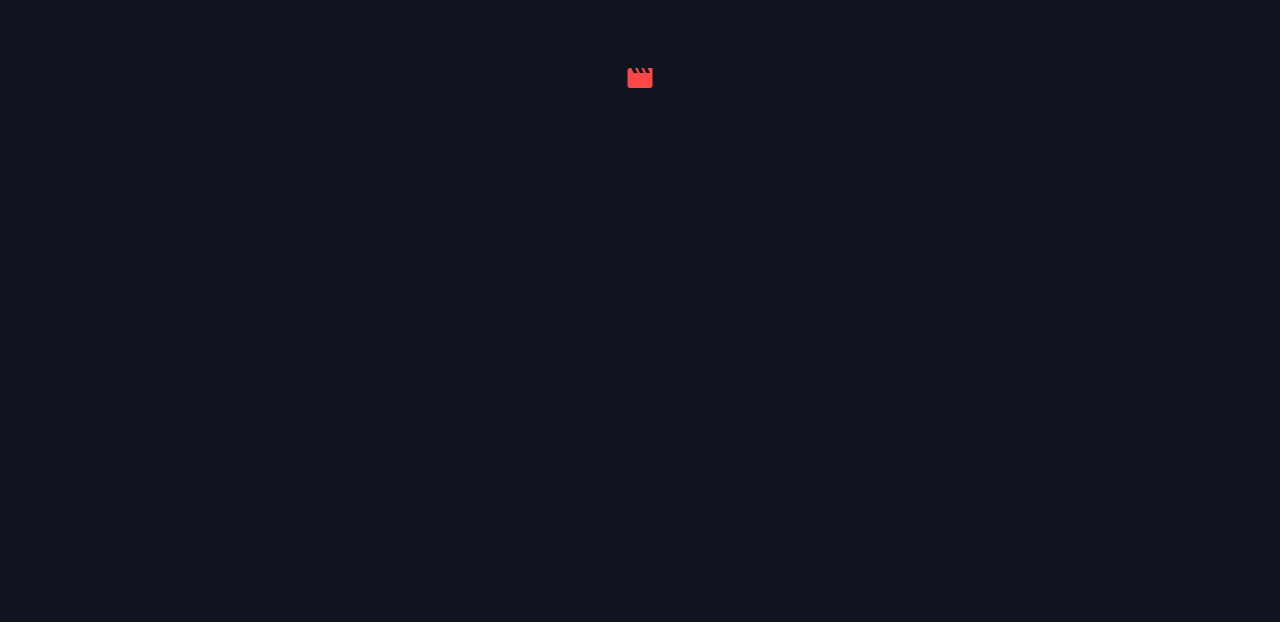
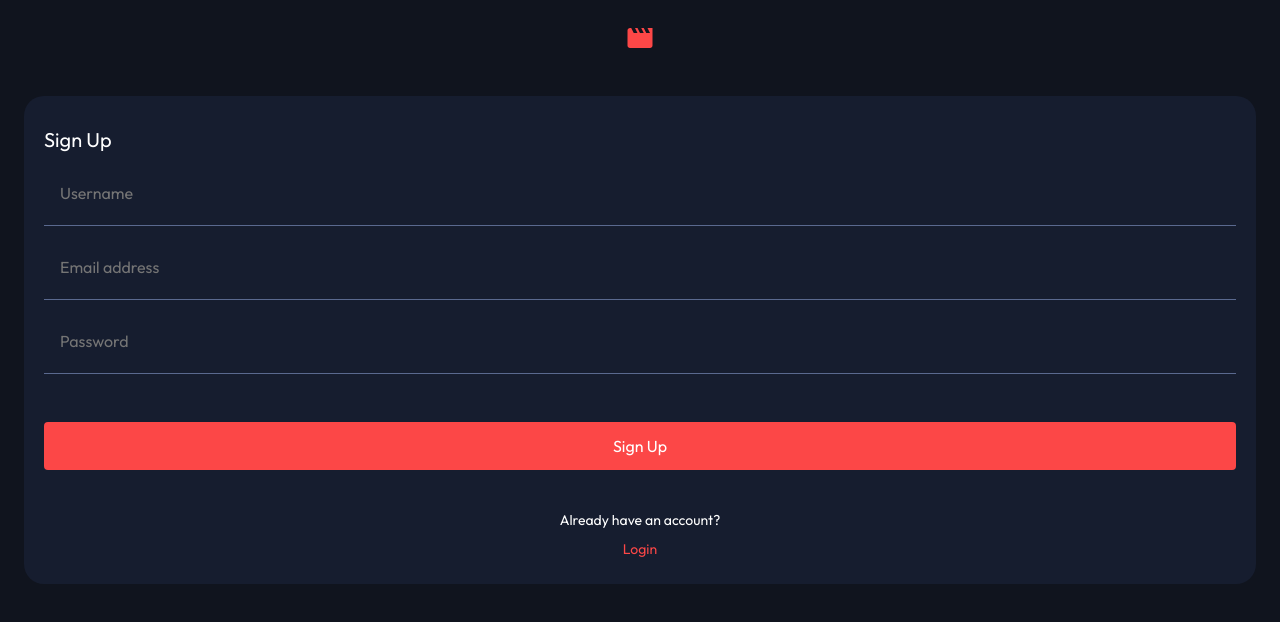
Before and after one commit to Oleksandr-Berd/Entertainment, a React (Create React App) app: page /auth/registration in a window 1280 px wide. Shown: the top 622 px of the page. Built offline with nearby package versions, Linux system fonts and the light colour scheme.

Commit message:
small correction in TS

```diff
--- a/package.json
+++ b/package.json
@@ -3,6 +3,7 @@
   "version": "0.1.0",
   "private": true,
   "dependencies": {
+    "@reduxjs/toolkit": "^1.9.5",
     "@testing-library/jest-dom": "^5.14.1",
     "@testing-library/react": "^13.0.0",
     "@testing-library/user-event": "^13.2.1",
@@ -14,6 +15,7 @@
     "bootstrap": "^5.3.0",
     "components": "^0.1.0",
     "formik": "^2.4.2",
+    "joi": "^17.9.2",
     "react": "^18.2.0",
     "react-bootstrap": "^2.8.0",
     "react-dom": "^18.2.0",
@@ -22,6 +24,7 @@
     "react-router": "^6.13.0",
     "react-router-dom": "^6.13.0",
     "react-scripts": "5.0.1",
+    "redux-persist": "^6.0.0",
     "styled": "^1.0.0",
     "styled-components": "^6.0.0-rc.3",
     "typescript": "^4.4.2",
--- a/src/Pages/AuthPage/AuthPage.tsx
+++ b/src/Pages/AuthPage/AuthPage.tsx
@@ -3,6 +3,7 @@ import { ReactComponent as LogoSvg } from "assets/icons/logoMobile.svg"
 import * as SC from './AuthPageStyled'
 import { useLocation } from "react-router";
 import LoginForm from "components/LoginForm/LoginForm";
+import RegistrationForm from "components/RegistrationForm/RegistrationForm";
 
 const AuthPage: React.FC = () => {
 const location = useLocation()
@@ -12,7 +13,7 @@ const location = useLocation()
     return (<SC.AuthContainer>
 
         <LogoSvg width={36} />
-        {location.pathname === "/auth/login" ? <LoginForm/> : null}
+        {location.pathname === "/auth/login" ? <LoginForm/> : <RegistrationForm />}
     </SC.AuthContainer>);
 }
 
--- a/src/Pages/AuthPage/AuthPageStyled.ts
+++ b/src/Pages/AuthPage/AuthPageStyled.ts
@@ -1,9 +1,10 @@
 import styled from "styled-components";
 
 export const AuthContainer = styled.div`
-  padding-top: ${(props) => props.theme.space[14]};
-  padding-left: ${(props) => props.theme.space[14]};
-  padding-right: ${(props) => props.theme.space[14]};
+  padding-top: ${(props) => props.theme.space[6]};
+  padding-left: ${(props) => props.theme.space[6]};
+  padding-right: ${(props) => props.theme.space[6]};
+  padding-bottom: 170px;
 
   text-align: center;
 `;
--- a/src/components/AllMovies/AllMovies.tsx
+++ b/src/components/AllMovies/AllMovies.tsx
@@ -7,7 +7,7 @@ interface MoviesProps {
     error: string | null;
 }
 
-const AllMovies = ({ movies, error }: MoviesProps): JSX.Element => {
+const AllMovies: React.FC<MoviesProps> = ({ movies, error } ) => {
 
     return (
         <div>
--- a/src/components/AllMovies/AllMoviesItem.tsx
+++ b/src/components/AllMovies/AllMoviesItem.tsx
@@ -16,7 +16,7 @@ interface ItemProps {
 const MovieIcon = navIcons.moviesMob;
 const TvIcon = navIcons.tvMob
 
-const AllMoviesItem = ({ title, thumbnail, year, category, rating, isBookmarked }: ItemProps): JSX.Element => {
+const AllMoviesItem: React.FC<ItemProps> = ({ title, thumbnail, year, category, rating, isBookmarked }) => {
     const thumbnailMobile = thumbnail?.regular?.small ?? ""
 
 
--- a/src/components/AuthLayout/AuthLayout.tsx
+++ b/src/components/AuthLayout/AuthLayout.tsx
@@ -4,7 +4,7 @@ import { Outlet } from "react-router-dom";
 
 import * as SC from './AuthLayoutStyled'
 
-const AuthLayout = () => {
+const AuthLayout:React.FC = () => {
     return (<SC.StyledAuthLayout>
         <Suspense
             fallback={
--- a/src/components/LoginForm/LoginForm.tsx
+++ b/src/components/LoginForm/LoginForm.tsx
@@ -1,7 +1,7 @@
 
 import * as SC from "./LoginFormStyled"
 
-const LoginForm = () => {
+const LoginForm:React.FC = () => {
     return (<SC.FormContainer>
         <form>
             <SC.TitleContainer>
--- a/src/components/LoginForm/LoginFormStyled.ts
+++ b/src/components/LoginForm/LoginFormStyled.ts
@@ -88,7 +88,7 @@ export const StyledLink = styled(NavLink)`
 
   text-decoration: none;
 
-  color: ${(props) => props.theme.color.white};
+  color: ${(props) => props.theme.color.red};
   font-weight: ${(props) => props.theme.weight.normal};
   font-size: ${(props) => props.theme.size.S};
 
--- /dev/null
+++ b/src/components/RegistrationForm/RegistrationForm.tsx
@@ -0,0 +1,26 @@
+
+import * as SC from "../LoginForm/LoginFormStyled"
+
+const RegistrationForm:React.FC = () => {
+    return (<SC.FormContainer>
+        <form>
+            <SC.TitleContainer>
+                <SC.Title>Sign Up</SC.Title>
+            </SC.TitleContainer>
+            <SC.InputContainer>
+                <SC.StyledInput type="text" placeholder="Username" />
+                <SC.StyledInput type="email" placeholder="Email address" />
+                <SC.StyledInput type="password" placeholder="Password" />
+
+
+            </SC.InputContainer>
+            <SC.StyledButton type="submit">Sign Up</SC.StyledButton>
+            <div>
+                <SC.Text>Already have an account?</SC.Text>
+                <SC.StyledLink to="/auth/login">Login</SC.StyledLink>
+            </div>
+        </form>
+    </SC.FormContainer>);
+}
+
+export default RegistrationForm;
--- a/src/components/Search/Search.tsx
+++ b/src/components/Search/Search.tsx
@@ -7,7 +7,7 @@ interface ISearchProps {
    submitSearch: (filter:string) => void
 }
 
-const Search = ({ submitSearch }: ISearchProps): JSX.Element => {
+const Search: React.FC<ISearchProps> = ({ submitSearch } ) => {
 
     const [filter, setFilter] = useState<string >("")
 
```
Also changed, not shown: src/assets/icons/avatar.jpeg (added), 1 other file (tests, documents, lock files or other folders).
